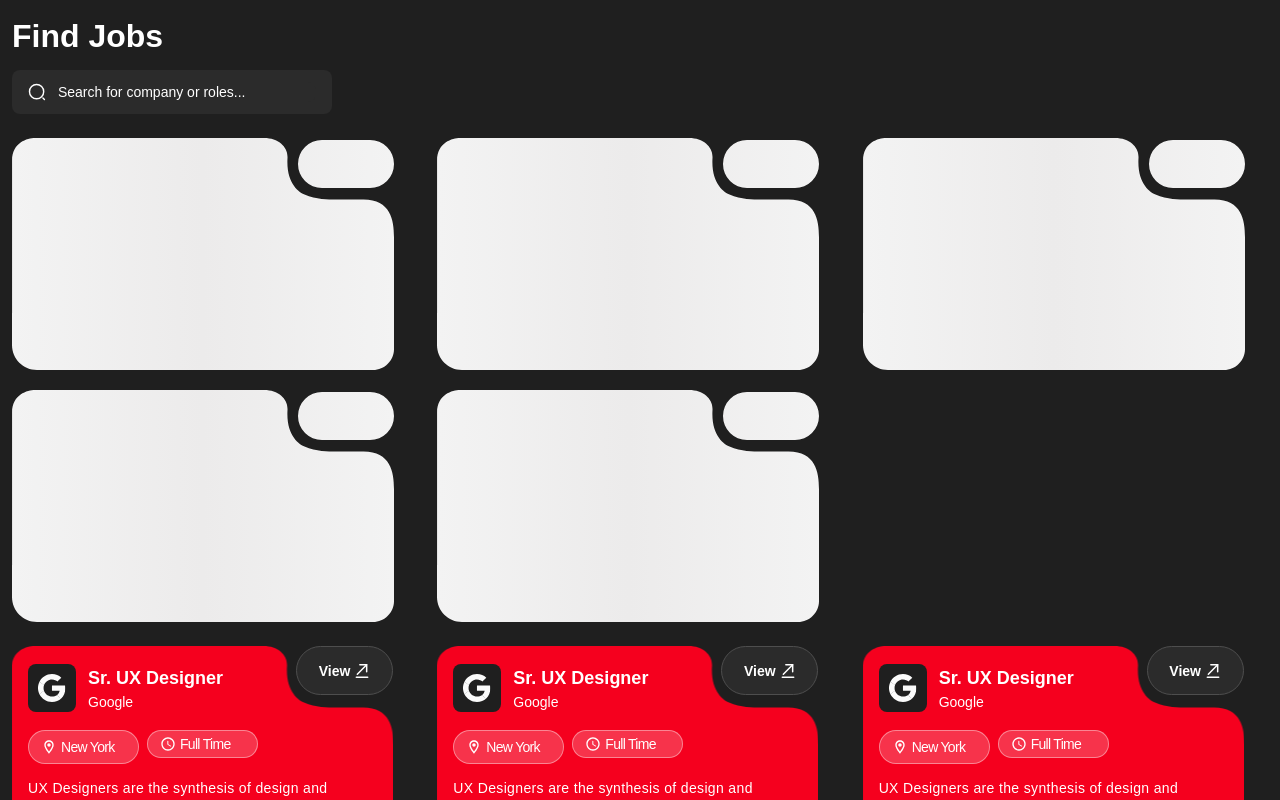
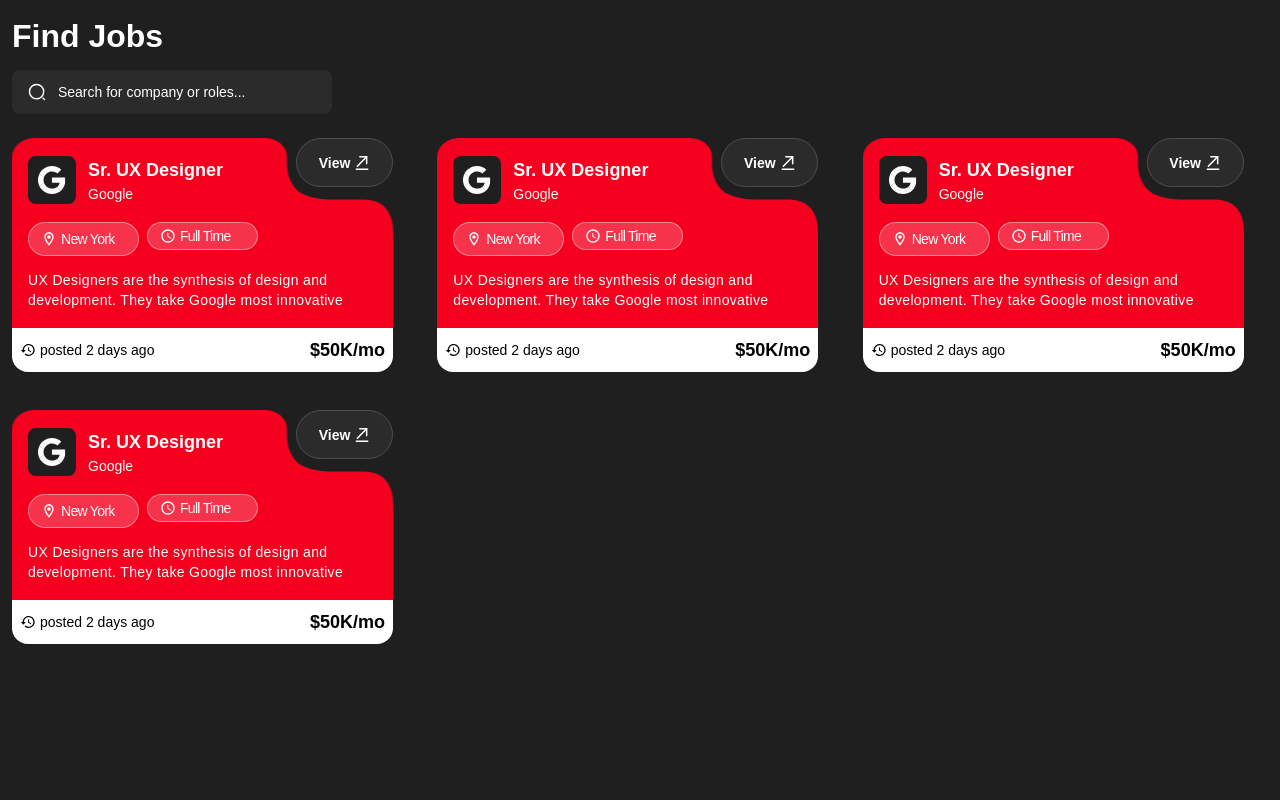
Before and after one commit to evergreenx/jobnest, a Next.js app: page /jobs in a window 1280 px wide. Shown: the top 800 px of the page. Built offline with nearby package versions, Linux system fonts and the light colour scheme; a web font is replaced by a local one.

Commit message:
add tanstack

```diff
--- a/package.json
+++ b/package.json
@@ -21,6 +21,7 @@
     "react": "18.2.0",
     "react-content-loader": "^6.2.1",
     "react-dom": "18.2.0",
+    "react-query": "^3.39.3",
     "tailwindcss": "3.3.3",
     "typescript": "5.1.6"
   }
--- a/src/components/Skeleton/JobCards.tsx
+++ b/src/components/Skeleton/JobCards.tsx
@@ -6,8 +6,9 @@ import ContentLoader from "react-content-loader";
 const JobCardsLoader = (props: any) => (
   <ContentLoader
     speed={1}
-    width={382}
-    height={232}
+
+
+    className="  h-[232px] w-full lg:w-[381px] "
     viewBox="0 0 382 232"
     backgroundColor="#f3f3f3"
     foregroundColor="#ecebeb"
--- a/src/pages/_app.tsx
+++ b/src/pages/_app.tsx
@@ -1,6 +1,20 @@
-import '@/styles/globals.css'
-import type { AppProps } from 'next/app'
+import "@/styles/globals.css";
+import type { AppProps } from "next/app";
+
+import {
+  useQuery,
+  useMutation,
+  useQueryClient,
+  QueryClient,
+  QueryClientProvider,
+} from "react-query";
+
+const queryClient = new QueryClient();
 
 export default function App({ Component, pageProps }: AppProps) {
-  return <Component {...pageProps} />
+  return (
+    <QueryClientProvider client={queryClient}>
+      <Component {...pageProps} />
+    </QueryClientProvider>
+  );
 }
--- a/src/pages/jobs.tsx
+++ b/src/pages/jobs.tsx
@@ -26,7 +26,7 @@ function Jobs() {
           },
         },
       }}
-      className={` ${inter.className} bg-[#1F1F1F]`}
+      className={` ${inter.className} h-screen bg-[#1F1F1F]`}
     >
       <div
         className="
@@ -47,7 +47,7 @@ function Jobs() {
 
         <SearchInput />
 
-        <div
+        {/* <div
           className="grid mt-[24px]
 
 
@@ -63,7 +63,7 @@ function Jobs() {
         <JobCardsLoader />
         <JobCardsLoader />
 
-        </div>
+        </div> */}
 
         <div
           className="grid mt-[24px]
@@ -77,7 +77,7 @@ function Jobs() {
           <JobCard />
           <JobCard />
           <JobCard />
-          <JobCard />J
+          <JobCard />
         </div>
       </div>
     </motion.div>
```
Also changed, not shown: 1 other file (tests, documents, lock files or other folders).
